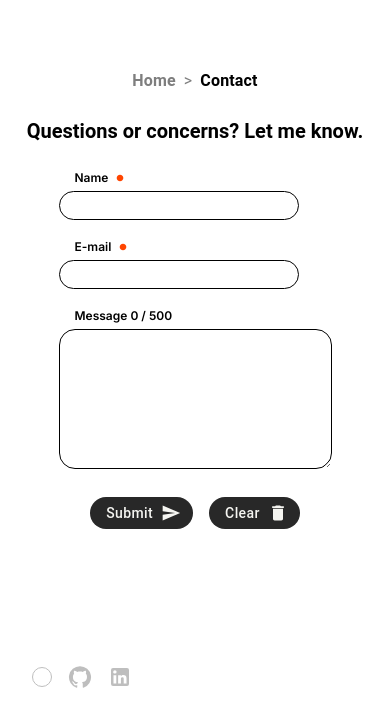
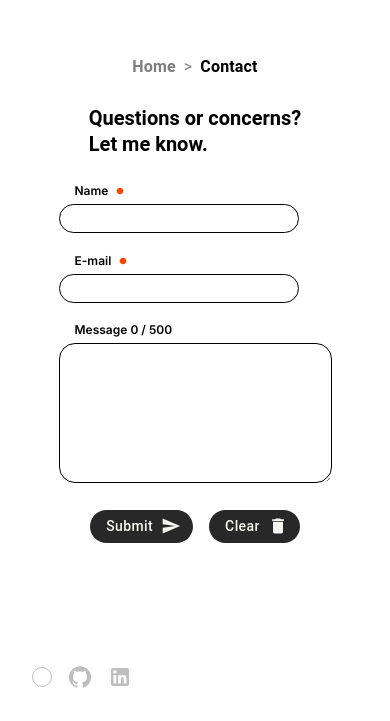
Before and after one commit to tacoplat/portfolio, a Next.js app: page /contact in a window 390 px wide. Shown: the part 123-844 px from the top of the page. Built offline with nearby package versions, Linux system fonts and the light colour scheme.

Commit message:
chore: breakpoint in contact header for small devices

```diff
--- a/src/app/contact/page.jsx
+++ b/src/app/contact/page.jsx
@@ -14,7 +14,7 @@ export default function About() {
     <MainContent isSmallScreen={isSmallScreen}>
       <CurrentRouteBreadcrumbs theme={theme} />
       <LandingText variant="h5" isSmallScreen={isSmallScreen}>
-        Questions or concerns? Let me know.
+        Questions or concerns?{isSmallScreen ? <br /> : null} Let me know.
       </LandingText>
       <ContactForm />
     </MainContent>
--- a/src/components/styles/typography.js
+++ b/src/components/styles/typography.js
@@ -10,6 +10,6 @@ export const LandingText = styled(Typography)(({ isSmallScreen }) => ({
   justifyContent: isSmallScreen ? "center" : "start",
   padding: isSmallScreen ? "0px 16px" : 0,
   width: isSmallScreen ? "100%" : "auto",
-  maxWidth: isSmallScreen ? "90%" : "auto",
+  maxWidth: isSmallScreen ? "100%" : "auto",
   padding: isSmallScreen ? "0 2rem" : 0,
 }));
```
